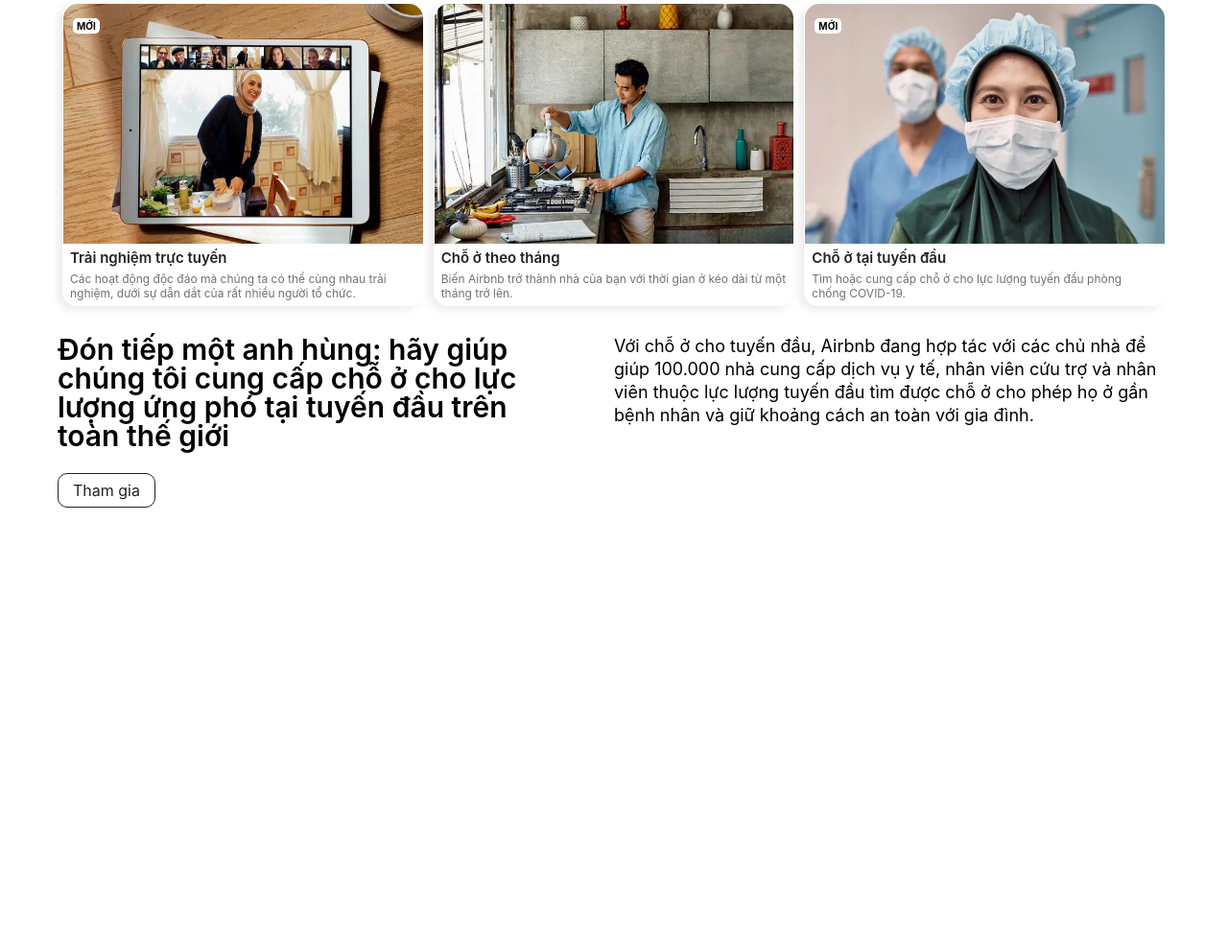
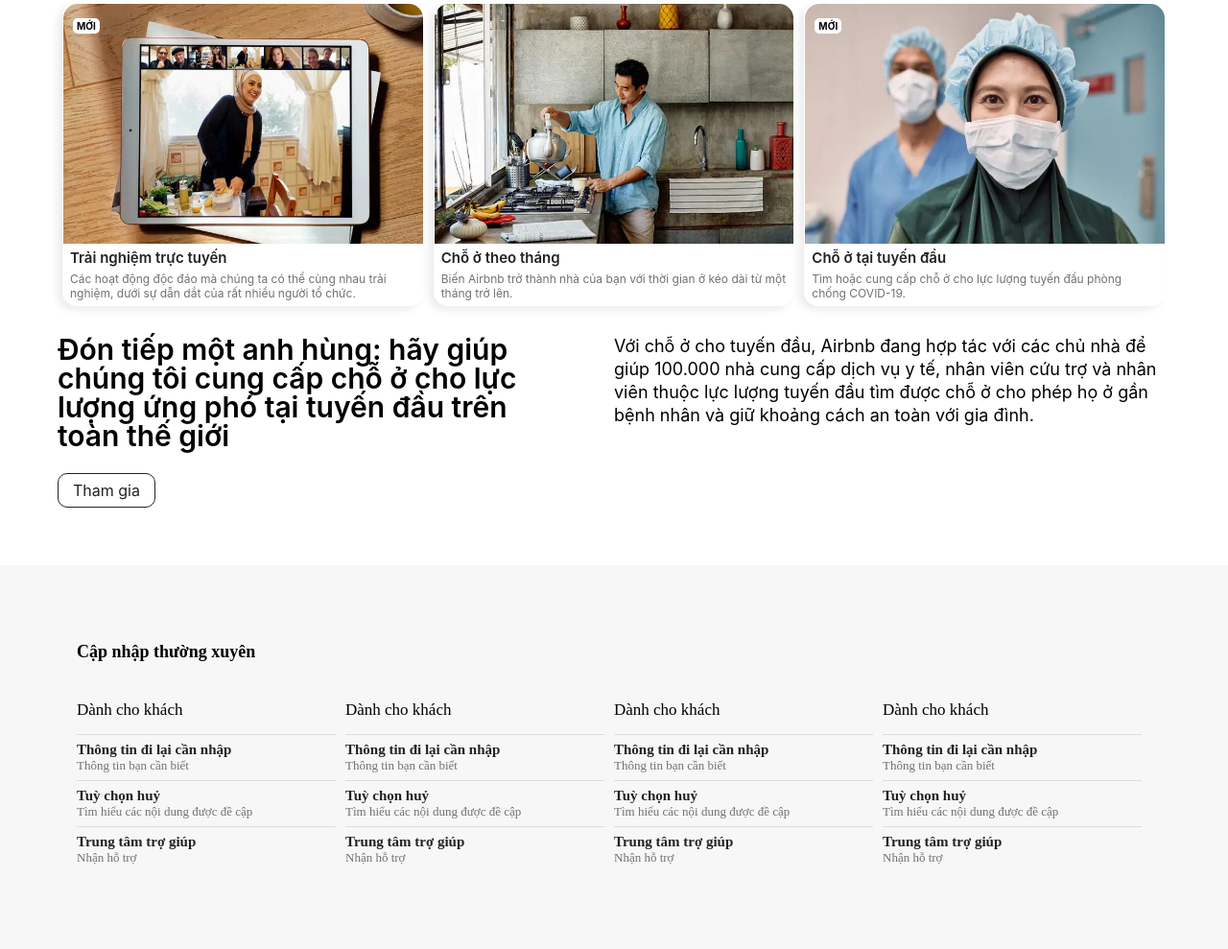
Before and after one commit to ducxomme/airbnb-clone, a plain HTML site: page component.html in a window 1280 px wide. Shown: the part 229-1218 px from the top of the page at 96% size. Before the commit the page ends 800 px from the top, so only its background shows below. Drawn offline with Linux system fonts and the light colour scheme.

Commit message:
[add] frenquently-list component

```diff
--- a/component.html
+++ b/component.html
@@ -9,7 +9,8 @@
     <link rel="stylesheet" href="./style-component/header.css" />
     <link rel="stylesheet" href="./style-component/search-booking.css" />
     <link rel="stylesheet" href="./style-component/card-item.css" />
-    <link rel="stylesheet" href="./style-component/help-section.css">
+    <link rel="stylesheet" href="./style-component/help-section.css" />
+    <link rel="stylesheet" href="./style-component/frequently-item.css" />
     <!------------------------------------------------->
   </head>
   <body>
@@ -82,11 +83,10 @@
         </div>
       </div>
     </div>
-    <!-------------------------------------------->
+    <!--------------END FORM SEARCH BOOKING--------->
 
     <!-- CARD IN BODY -->
     <div class="card-list-container">
-
       <div class="card-item-container">
         <div class="card-image-container">
           <div class="new-item">MỚI</div>
@@ -110,7 +110,9 @@
 
         <div class="card-content-container">
           <div class="card-content-header">Chỗ ở theo tháng</div>
-          <div class="card-content-description">Biến Airbnb trở thành nhà của bạn với thời gian ở kéo dài từ một tháng trở lên.
+          <div class="card-content-description">
+            Biến Airbnb trở thành nhà của bạn với thời gian ở kéo dài từ một
+            tháng trở lên.
           </div>
         </div>
       </div>
@@ -123,42 +125,180 @@
 
         <div class="card-content-container">
           <div class="card-content-header">Chỗ ở tại tuyến đầu</div>
-          <div class="card-content-description">Tìm hoặc cung cấp chỗ ở cho lực lượng tuyến đầu phòng chống COVID-19.
+          <div class="card-content-description">
+            Tìm hoặc cung cấp chỗ ở cho lực lượng tuyến đầu phòng chống
+            COVID-19.
+          </div>
+        </div>
+      </div>
+    </div>
+
+    <!-------------- END CARD IN BODY-------------->
+
+    <!----------------  Help section --------------->
+    <div class="help-section-container">
+      <div class="help-section-left">
+        <div class="help-section-content">
+          Đón tiếp một anh hùng: hãy giúp chúng tôi cung cấp chỗ ở cho lực lượng
+          ứng phó tại tuyến đầu trên toàn thế giới
+        </div>
+        <div class="help-join-button">Tham gia</div>
+      </div>
+
+      <div class="help-section-right">
+        Với chỗ ở cho tuyến đầu, Airbnb đang hợp tác với các chủ nhà để giúp
+        100.000 nhà cung cấp dịch vụ y tế, nhân viên cứu trợ và nhân viên thuộc
+        lực lượng tuyến đầu tìm được chỗ ở cho phép họ ở gần bệnh nhân và giữ
+        khoảng cách an toàn với gia đình.
+      </div>
+    </div>
+    <!-------------End Help section--------------->
+
+
+    <!----------Frequently update section---------->
+    <div class="frequently-update-container">
+
+      <div class="frequently-update-title">
+        Cập nhập thường xuyên
+      </div>
+
+      <div class="frequently-list-for">
+        <div class="frequently-list-container">
+          <div class="frequently-header">
+            Dành cho khách
+          </div>
+
+          <div class="frequently-item-container">
+            <div class="frequently-item-title">
+              Thông tin đi lại cần nhập
+            </div>
+            <div class="frequently-item-description">
+              Thông tin bạn cần biết
+            </div>
+          </div>
+
+          <div class="frequently-item-container">
+            <div class="frequently-item-title">
+              Tuỳ chọn huỷ
+            </div>
+            <div class="frequently-item-description">
+              Tìm hiểu các nội dung được đề cập
+            </div>
+          </div>
+
+          <div class="frequently-item-container">
+            <div class="frequently-item-title">
+              Trung tâm trợ giúp
+            </div>
+            <div class="frequently-item-description">
+              Nhận hỗ trợ
+            </div>
+          </div>
+        </div>
+
+        <div class="frequently-list-container">
+          <div class="frequently-header">
+            Dành cho khách
+          </div>
+
+          <div class="frequently-item-container">
+            <div class="frequently-item-title">
+              Thông tin đi lại cần nhập
+            </div>
+            <div class="frequently-item-description">
+              Thông tin bạn cần biết
+            </div>
+          </div>
+
+          <div class="frequently-item-container">
+            <div class="frequently-item-title">
+              Tuỳ chọn huỷ
+            </div>
+            <div class="frequently-item-description">
+              Tìm hiểu các nội dung được đề cập
+            </div>
+          </div>
+
+          <div class="frequently-item-container">
+            <div class="frequently-item-title">
+              Trung tâm trợ giúp
+            </div>
+            <div class="frequently-item-description">
+              Nhận hỗ trợ
+            </div>
+          </div>
+        </div>
+
+        <div class="frequently-list-container">
+          <div class="frequently-header">
+            Dành cho khách
+          </div>
+
+          <div class="frequently-item-container">
+            <div class="frequently-item-title">
+              Thông tin đi lại cần nhập
+            </div>
+            <div class="frequently-item-description">
+              Thông tin bạn cần biết
+            </div>
+          </div>
+
+          <div class="frequently-item-container">
+            <div class="frequently-item-title">
+              Tuỳ chọn huỷ
+            </div>
+            <div class="frequently-item-description">
+              Tìm hiểu các nội dung được đề cập
+            </div>
+          </div>
+
+          <div class="frequently-item-container">
+            <div class="frequently-item-title">
+              Trung tâm trợ giúp
+            </div>
+            <div class="frequently-item-description">
+              Nhận hỗ trợ
+            </div>
+          </div>
+        </div>
+
+        <div class="frequently-list-container">
+          <div class="frequently-header">
+            Dành cho khách
+          </div>
+
+          <div class="frequently-item-container">
+            <div class="frequently-item-title">
+              Thông tin đi lại cần nhập
+            </div>
+            <div class="frequently-item-description">
+              Thông tin bạn cần biết
+            </div>
+          </div>
+
+          <div class="frequently-item-container">
+            <div class="frequently-item-title">
+              Tuỳ chọn huỷ
+            </div>
+            <div class="frequently-item-description">
+              Tìm hiểu các nội dung được đề cập
+            </div>
+          </div>
+
+          <div class="frequently-item-container">
+            <div class="frequently-item-title">
+              Trung tâm trợ giúp
+            </div>
+            <div class="frequently-item-description">
+              Nhận hỗ trợ
+            </div>
           </div>
         </div>
       </div>
 
     </div>
 
-    <!-------------- END CARD IN BODY-------------->
-
-    <div class="help-section-container">
-
-      <div class="help-section-left">
-        <div class="help-section-content">
-          Đón tiếp một anh hùng: hãy giúp chúng tôi cung cấp chỗ ở cho lực lượng ứng phó tại tuyến đầu trên toàn thế giới
-        </div>
-        <div class="help-join-button">Tham gia</div>
-      </div>
-
-      <div class="help-section-right">
-        Với chỗ ở cho tuyến đầu, Airbnb đang hợp tác với các chủ nhà để giúp 100.000 nhà cung cấp dịch vụ y tế, nhân viên cứu trợ và nhân viên thuộc lực lượng tuyến đầu tìm được chỗ ở cho phép họ ở gần bệnh nhân và giữ khoảng cách an toàn với gia đình.
-      </div>
-
-      <!-------------------------------------------->
-
-
-    </div>
-
-
-
-
-
-
-
-
-
-
+    <!-------End Frequently update section-------->
 
     <script
       src="https://kit.fontawesome.com/ed87dc4cd2.js"
--- /dev/null
+++ b/style-component/frequently-item.css
@@ -0,0 +1,45 @@
+.frequently-update-container {
+    padding: 80px 80px;
+    background-color: rgb(247, 247, 247);
+}
+
+.frequently-update-title {
+    font-size: 18px;
+    font-weight: 600;
+}
+
+.frequently-list-for {
+    display: flex;
+    flex-direction: row;
+}
+
+.frequently-list-container {
+    padding-top: 40px;
+    padding-right: 10px;
+    flex-grow: 1;
+}
+
+.frequently-list-container .frequently-header {
+    font-size: 17px;
+    padding-bottom: 15px;
+}
+
+.frequently-item-container {
+    /* display: flex;
+    flex-direction: column;
+    justify-content: center; */
+    cursor: pointer;
+    border-top: 1px solid rgb(221, 221, 221);
+    padding: 7px 0;
+}
+
+.frequently-item-container .frequently-item-title {
+    font-size: 15px;
+    font-weight: bold;
+    color: rgb(34, 34, 34);
+}
+
+.frequently-item-container .frequently-item-description {
+    font-size: 13px;
+    color: rgb(113, 113, 113);
+}
--- a/style-component/help-section.css
+++ b/style-component/help-section.css
@@ -3,6 +3,7 @@
     sans-serif;
   display: flex;
   padding: 0px 60px;
+  padding-bottom: 60px;
   /* grid-template-columns: 1fr 1fr; */
 }
 
```
